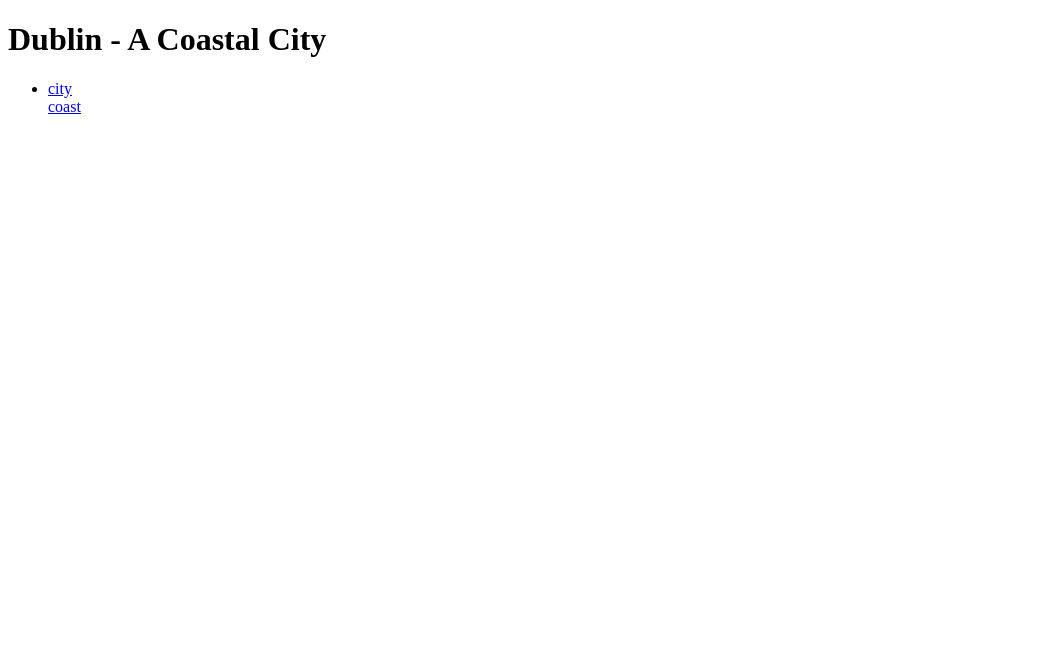
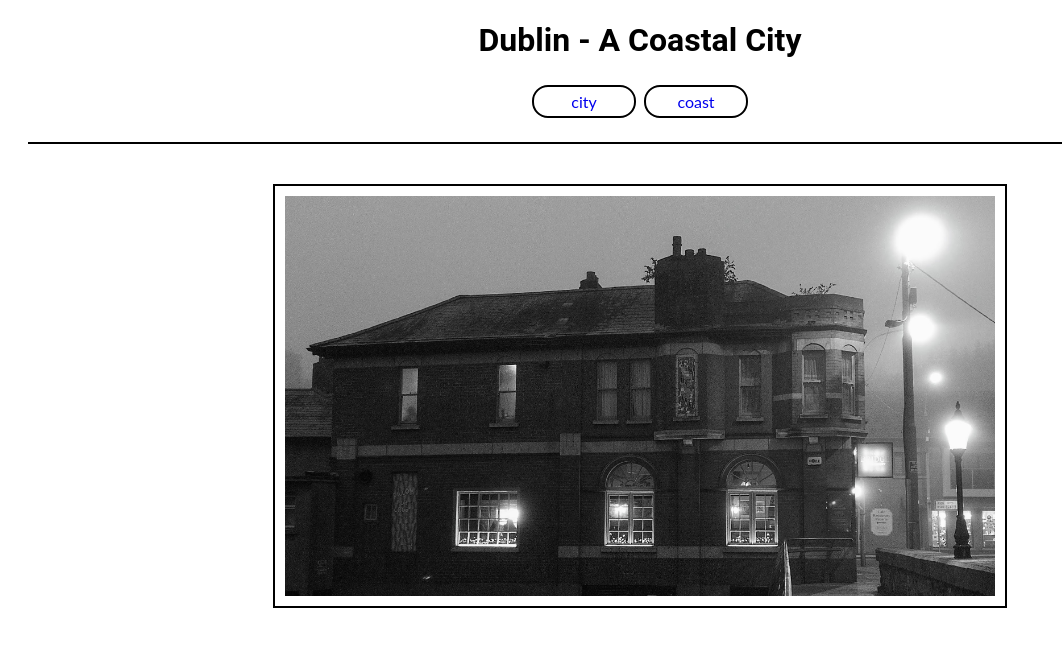
Before and after one commit to Christopher119/dublin-photos, a plain HTML site: page index.html in a window 1280 px wide. Shown: the whole page, without its empty margins (0-1062 px from the left). Drawn offline with Linux system fonts and the light colour scheme.

Commit message:
feat:add images to the web pages

```diff
--- a/index.html
+++ b/index.html
@@ -3,6 +3,7 @@
 <head>
     <meta charset="UTF-8">
     <meta name="viewport" content="width=device-width, initial-scale=1.0">
+    <link rel="stylesheet" href="assets/css/style.css">
     <title>Dublin</title>
 </head>
 <body>
@@ -20,5 +21,9 @@
             </li>
         </ul>
     </nav>
+    <section>
+        <figure>
+            <img src="assets/images/city.jpg" alt="An image of urban Dublin">
+        </figure>
 </body>
 </html>
```
Also changed, not shown: coast.html (+4 -0 lines), assets/images/beach.jpg (added), assets/images/city.jpg (added).
